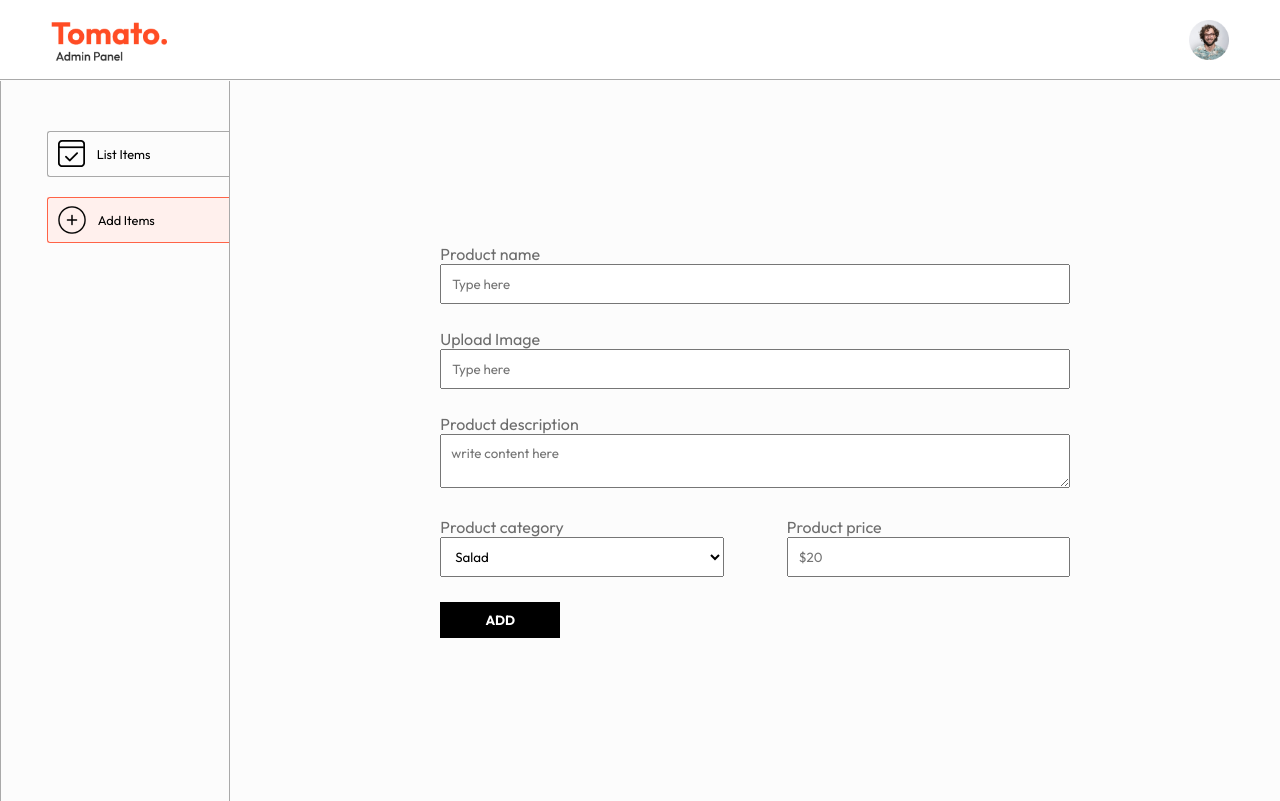
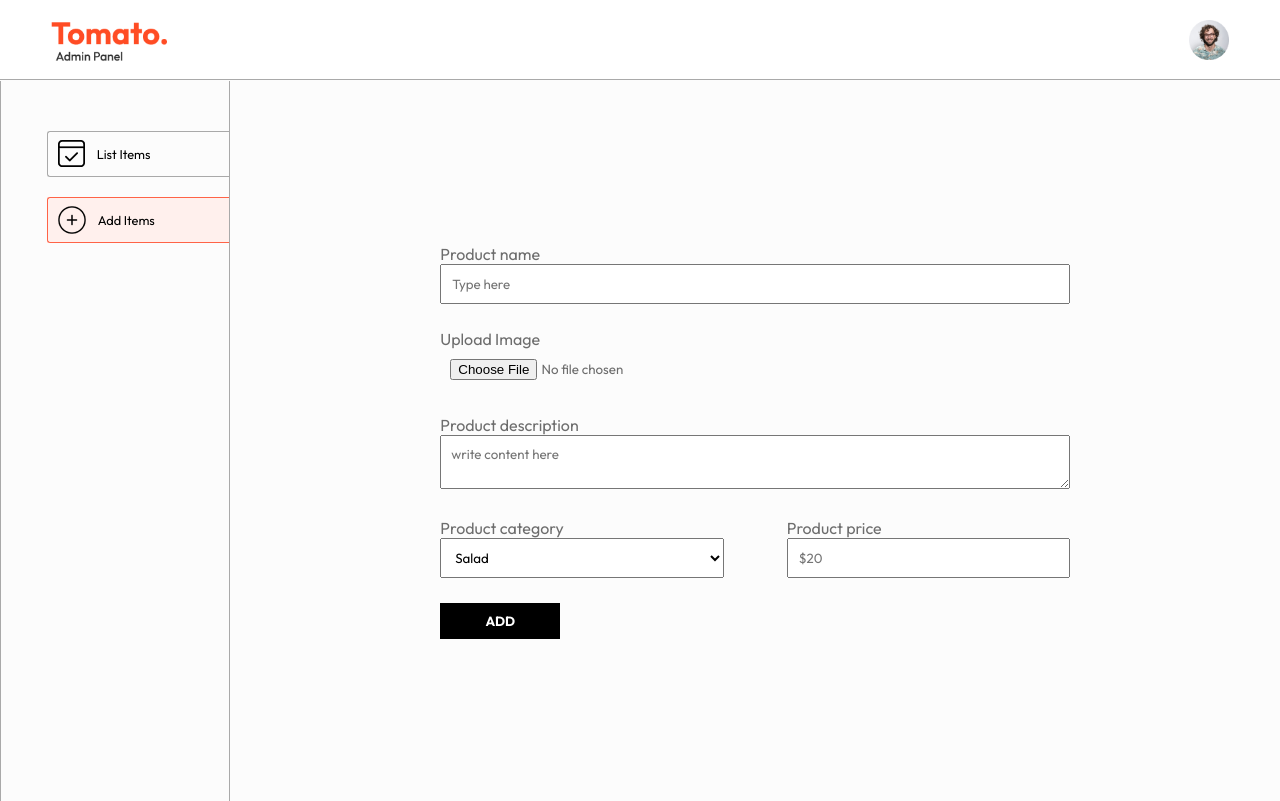
Before and after one commit to Deepanshumelkani77/Food-Del, a React (Vite) app in the folder admin/: page /add in a window 1280 px wide. Built offline with nearby package versions, Linux system fonts and the light colour scheme.

Commit message:
import axios

```diff
--- a/admin/src/pages/add/Add.jsx
+++ b/admin/src/pages/add/Add.jsx
@@ -1,6 +1,7 @@
 import React, { useState } from 'react'
 import "./Add.css"
 import {useNavigate} from 'react-router-dom'
+import axios from 'axios';
 
 const Add = () => {
 
@@ -78,7 +79,7 @@ const Add = () => {
 
 <div className="add-img-upload ">
   <p>Upload Image</p>
-<input  type="text" id='image' placeholder="Type here" name='image'  value={formData.image} onChange={handleChange} required/>
+<input  type="file" id='image' placeholder="upload" name='image'  value={formData.image} onChange={handleFileChange} accept="image/*" required/>
 </div>
 
 
```
